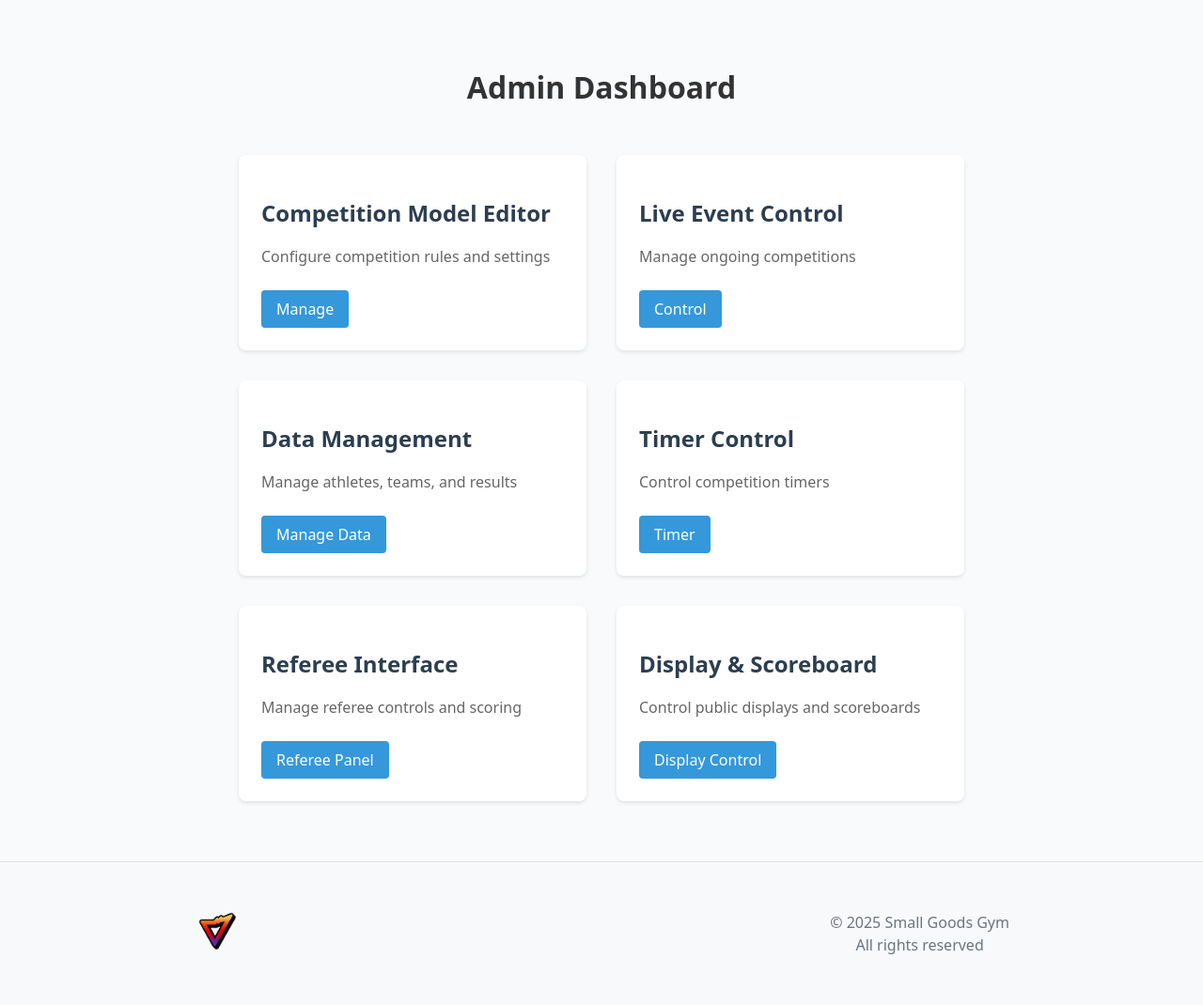
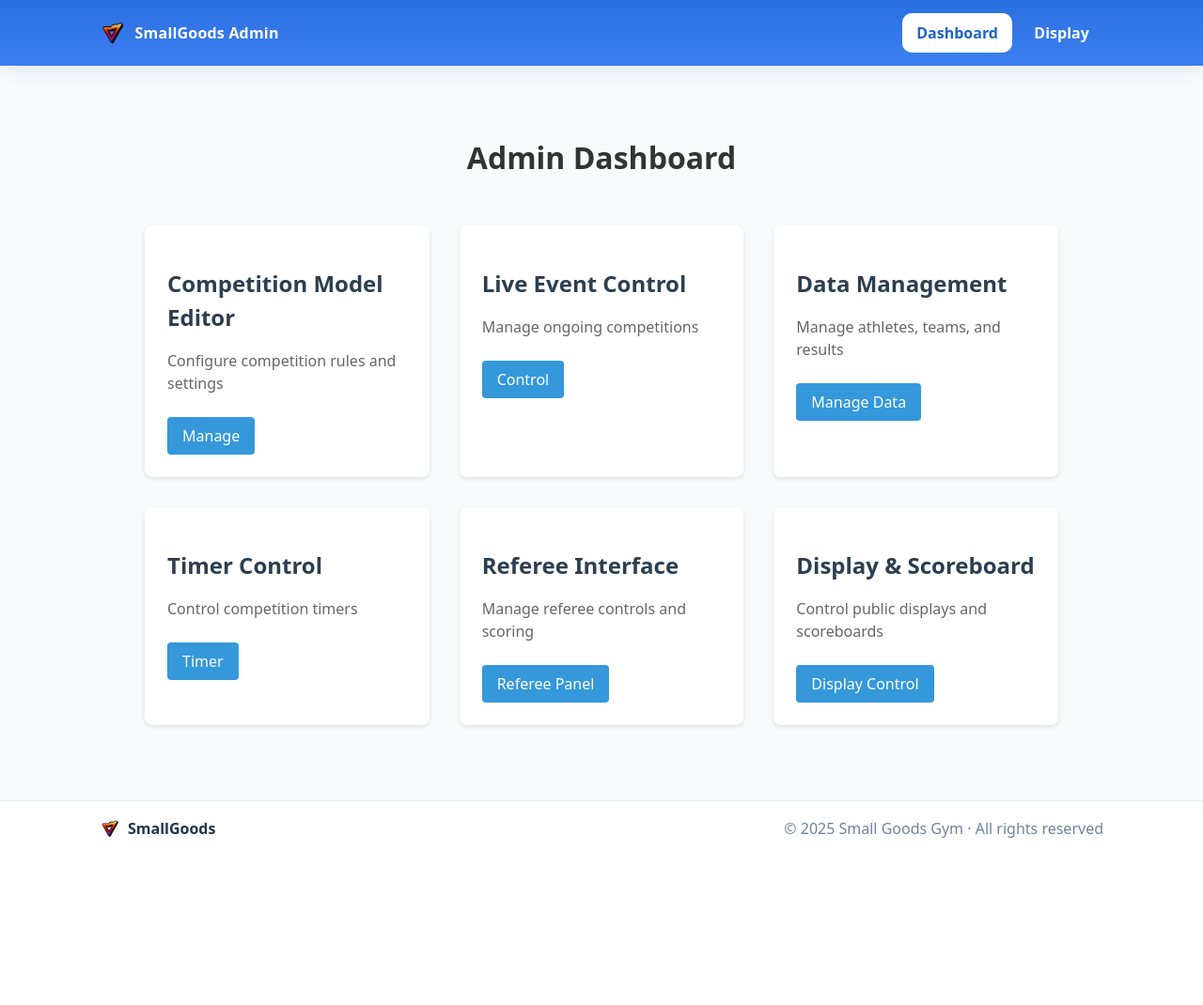
Before and after one commit to cits5206Group9/SmallGoods-Competition-app, a Flask app: page /admin/ in a window 1280 px wide. Shown: the whole page at 94% size. After the commit the page ends 892 px from the top, so only its background shows below. Run offline with Flask 3, Linux system fonts and the light colour scheme.

Commit message:
Added a basic nav bar and footer element to base.html

```diff
--- a/app/templates/base.html
+++ b/app/templates/base.html
@@ -5,28 +5,144 @@
     <meta name="viewport" content="width=device-width, initial-scale=1">
     <title>{% block title %}{% endblock %}</title>
 
-    <!-- Base CSS -->
+    <!-- Your global stylesheet -->
     <link rel="stylesheet" href="{{ url_for('static', filename='css/style.css') }}">
     {% block css %}{% endblock %}
+
+    <style>
+      /* ===== Theme ===== */
+      :root{
+        --brand-700:#1e63c7;
+        --brand-600:#2a6fe0;
+        --brand-500:#3d7ff0;
+        --ink-0:#ffffff;
+        --ink-700:#24344d;
+        --line:#e6edfb;
+        --shadow-soft:0 6px 18px rgba(10, 61, 147, .08);
+        --radius-lg:14px;
+        --radius-md:10px;
+      }
+
+      /* ===== Header ===== */
+      .site-header {
+        background: linear-gradient(180deg, var(--brand-600), var(--brand-500));
+        /* background: linear-gradient(180deg, #2980b9, #2980b9); */
+        color: var(--ink-0);
+        box-shadow: var(--shadow-soft);
+        position: sticky; top: 0; z-index: 1000;
+      }
+      .header-inner {
+        max-width: 1100px;
+        margin: 0 auto;
+        padding: .9rem 1rem;
+        display: flex;
+        align-items: center;
+        justify-content: space-between;
+        gap: 1rem;
+      }
+
+      .brand {
+        display: inline-flex;
+        align-items: center;
+        gap: .6rem;
+        text-decoration: none;
+        color: var(--ink-0);
+      }
+      .brand-logo { width: 28px; height: 28px; display: block; }
+      .brand-name { font-weight: 800; letter-spacing: .2px; }
+
+      .site-nav { display:flex; align-items:center; }
+      .nav-list { display:flex; gap:.5rem; list-style:none; margin:0; padding:0; }
+      .nav-link {
+        display:inline-block; padding:.55rem .95rem; border-radius:var(--radius-md);
+        text-decoration:none; color:var(--ink-0); font-weight:600;
+        transition: background .2s ease, transform .05s ease;
+      }
+      .nav-link:hover { background: rgba(255,255,255,.12); }
+      .nav-link:active { transform: translateY(1px); }
+      .nav-link.active { background:#fff; color:var(--brand-700); }
+
+      /* ===== Main ===== */
+      .page-main {
+        max-width: 1100px;
+        margin: 0 auto;
+        padding: 1.25rem 1rem 2rem;
+      }
+
+      /* ===== Footer ===== */
+      .site-footer { border-top:1px solid var(--line); background:#fff; }
+      .footer-inner {
+        max-width:1100px; margin:0 auto; padding:1.1rem 1rem;
+        display:flex; flex-wrap:wrap; align-items:center; justify-content:space-between; gap:.75rem 1rem;
+      }
+      .footer-brand { display:inline-flex; align-items:center; gap:.5rem; color:var(--ink-700); text-decoration:none; font-weight:700; }
+      .footer-logo { width:22px; height:22px; display:block; }
+      .footer-meta { color:#70829f; }
+
+      @media (max-width: 720px){
+        .header-inner { flex-wrap: wrap; gap: .75rem; }
+        .nav-list { width:100%; }
+        .footer-inner { flex-direction:column; text-align:center; }
+      }
+    </style>
   </head>
+
   <body>
-    <main class="container">
-        {% block content %}{% endblock %}
+    <header class="site-header">
+      <div class="header-inner">
+        <a class="brand" href="/admin/">
+          <img src="{{ url_for('static', filename='images/logo.png') }}" alt="SmallGoods" class="brand-logo">
+          <span class="brand-name">SmallGoods Admin</span>
+        </a>
+
+        {% set path = request.path if request is defined else '' %}
+        <nav class="site-nav" role="navigation" aria-label="Primary">
+          <ul class="nav-list">
+            <li>
+              <a href="/admin/"
+                 class="nav-link {{ 'active' if path == '/admin/' else '' }}">
+                Dashboard
+              </a>
+            </li>
+            <li>
+              <a href="/admin/display"
+                 class="nav-link {{ 'active' if path.startswith('/admin/display') else '' }}">
+                Display
+              </a>
+            </li>
+            {# Add more items with plain paths when you have the routes:
+            <li>
+              <a href="/admin/flights-management"
+                 class="nav-link {{ 'active' if path.startswith('/admin/flights-management') else '' }}">
+                Flights
+              </a>
+            </li>
+            <li>
+              <a href="/admin/timer"
+                 class="nav-link {{ 'active' if path.startswith('/admin/timer') else '' }}">
+                Timer
+              </a>
+            </li>
+            #}
+          </ul>
+        </nav>
+      </div>
+    </header>
+
+    <main class="page-main">
+      {% block content %}{% endblock %}
     </main>
 
-    <footer class="footer">
-        <div class="footer-content container">
-            <div class="footer-logo">
-                <img src="{{ url_for('static', filename='images/logo.png') }}" alt="SmallGoods Logo" class="logo">
-            </div>
-            <div class="footer-info">
-                <p>© 2025 Small Goods Gym</p>
-                <p>All rights reserved</p>
-            </div>
-        </div>
+    <footer class="site-footer">
+      <div class="footer-inner">
+        <a class="footer-brand" href="/admin/">
+          <img src="{{ url_for('static', filename='images/logo.png') }}" alt="SmallGoods" class="footer-logo">
+          <span>SmallGoods</span>
+        </a>
+        <div class="footer-meta">© 2025 Small Goods Gym · All rights reserved</div>
+      </div>
     </footer>
 
-    <!-- Base JavaScript -->
     <script src="{{ url_for('static', filename='js/app.js') }}"></script>
     {% block scripts %}{% endblock %}
   </body>
```
Also changed, not shown: app/static/css/style.css (line endings or trailing spaces), app/static/js/app.js (line endings or trailing spaces).
